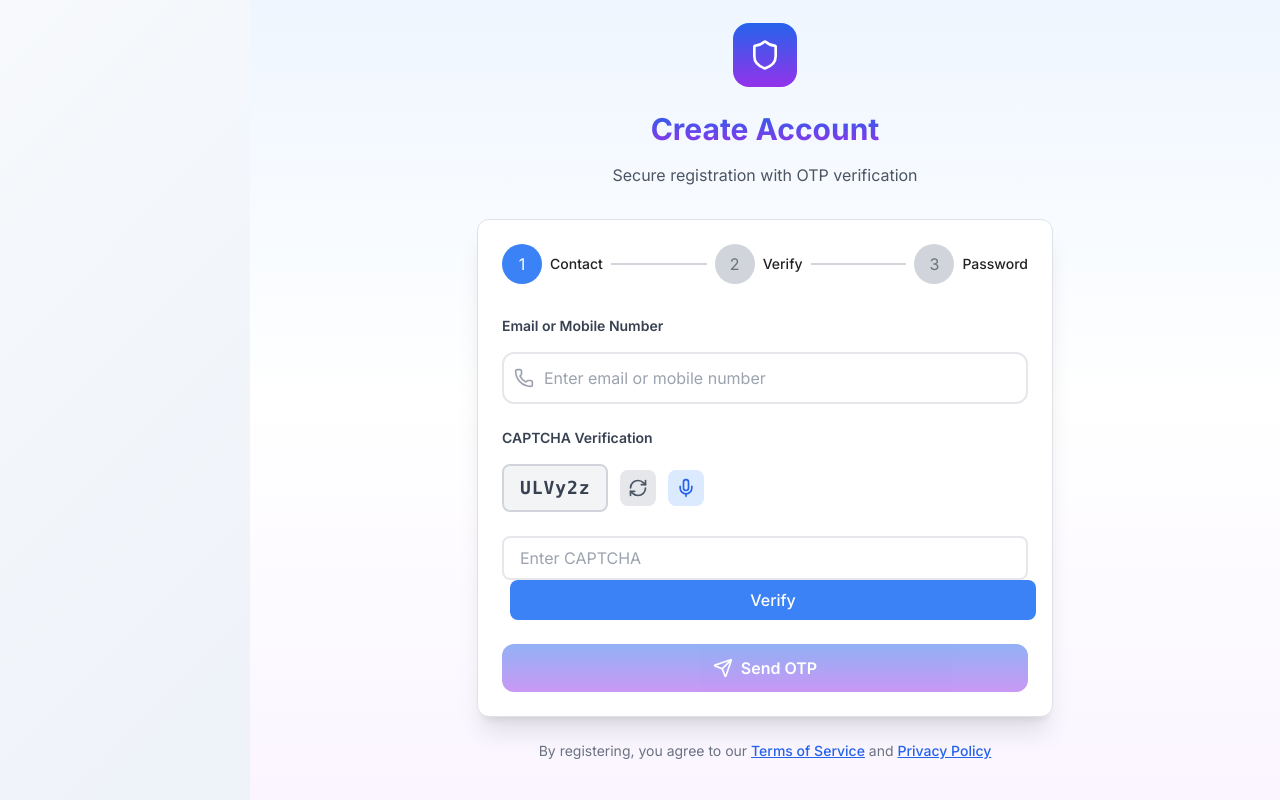
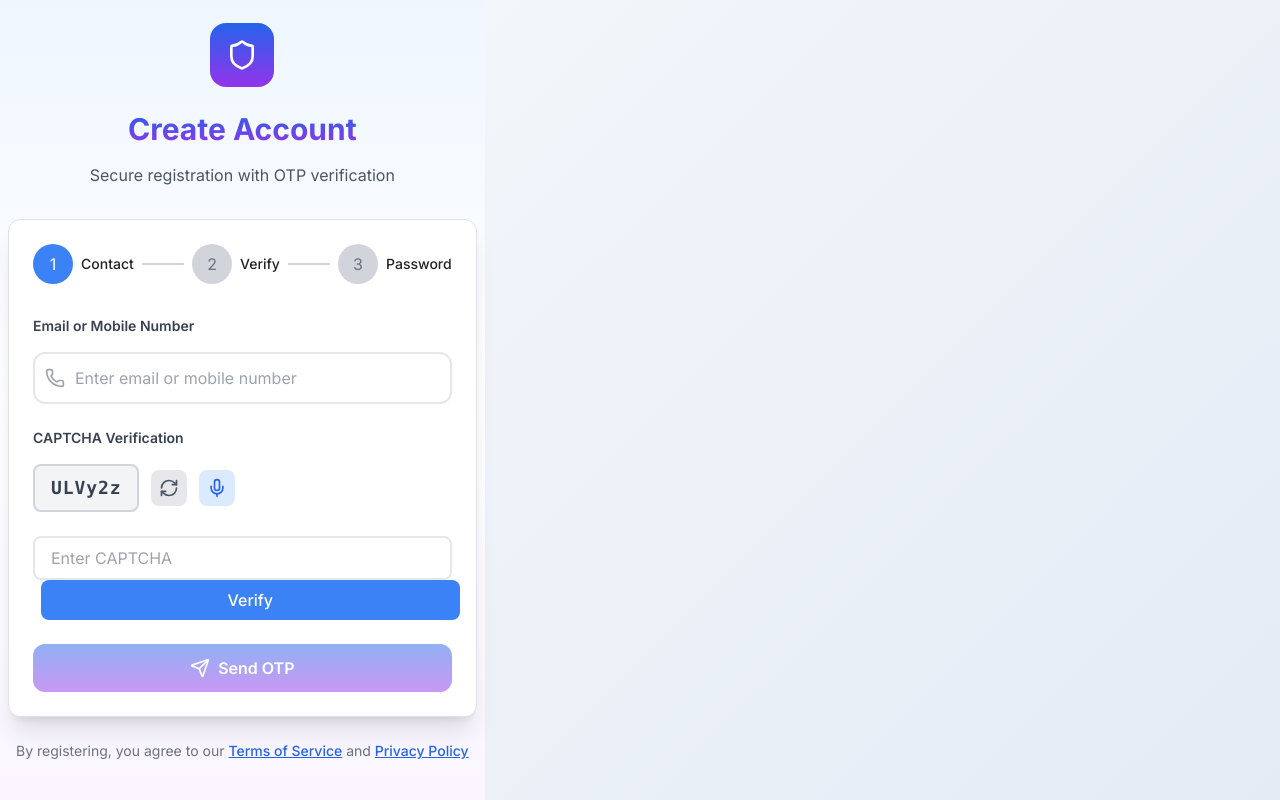
Before and after one commit to ONE2ALLINFOTECH/shopymallgun, a React (Vite) app in the folder frontend/: page / in a window 1280 px wide. Built offline with nearby package versions, Linux system fonts and the light colour scheme; no server answers.

Commit message:
Update: your message here

```diff
--- a/frontend/src/App.jsx
+++ b/frontend/src/App.jsx
@@ -36,7 +36,7 @@ const App = () => {
   return (
     <Router>
       <div className="d-flex">
-        <div className="flex-grow-1" style={{ marginLeft: "250px" }}>
+        <div >
           <Routes>
             {/* Public Routes */}
             <Route path="/" element={<Register />} />
```
Also changed, not shown: 1 other file (tests, documents, lock files or other folders).
